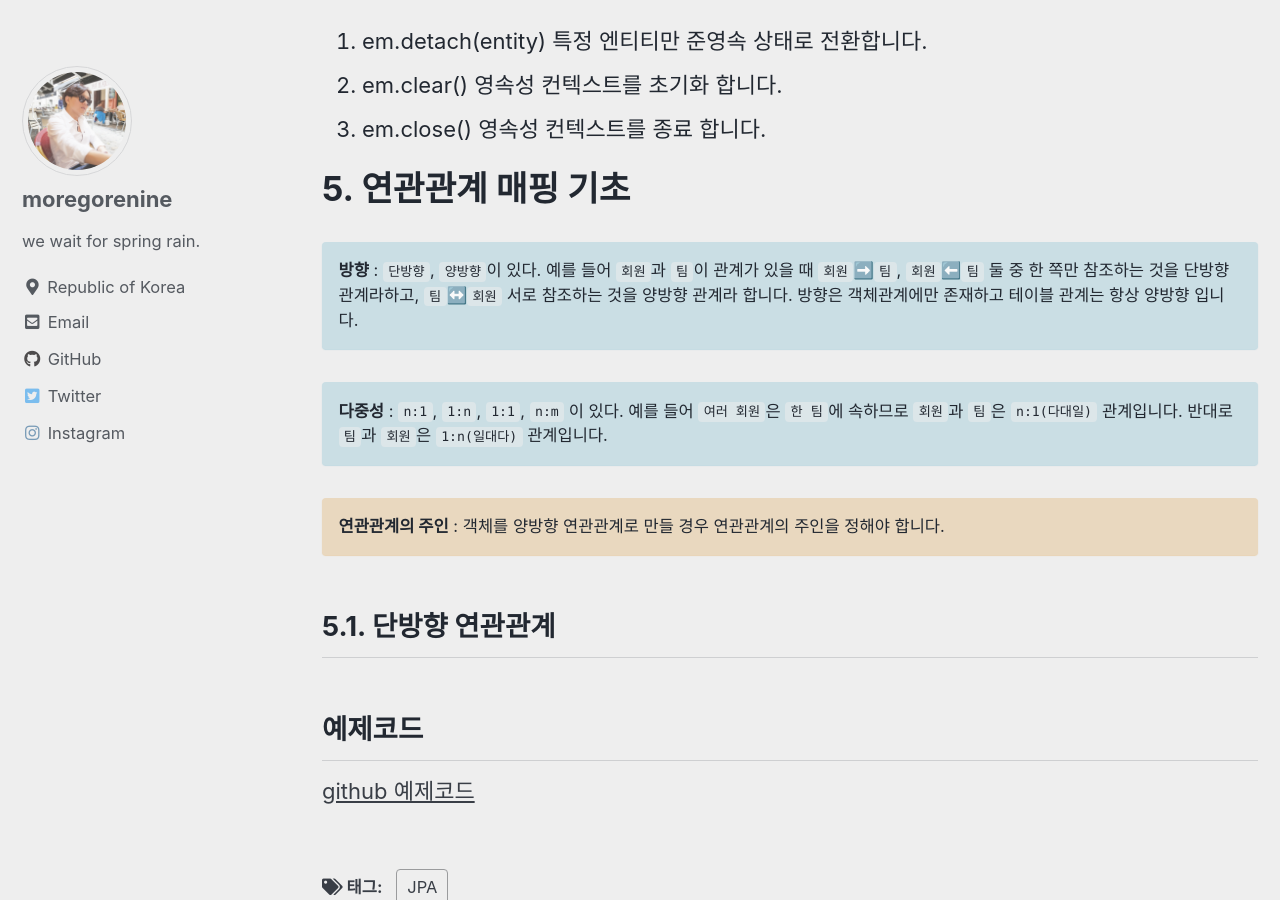
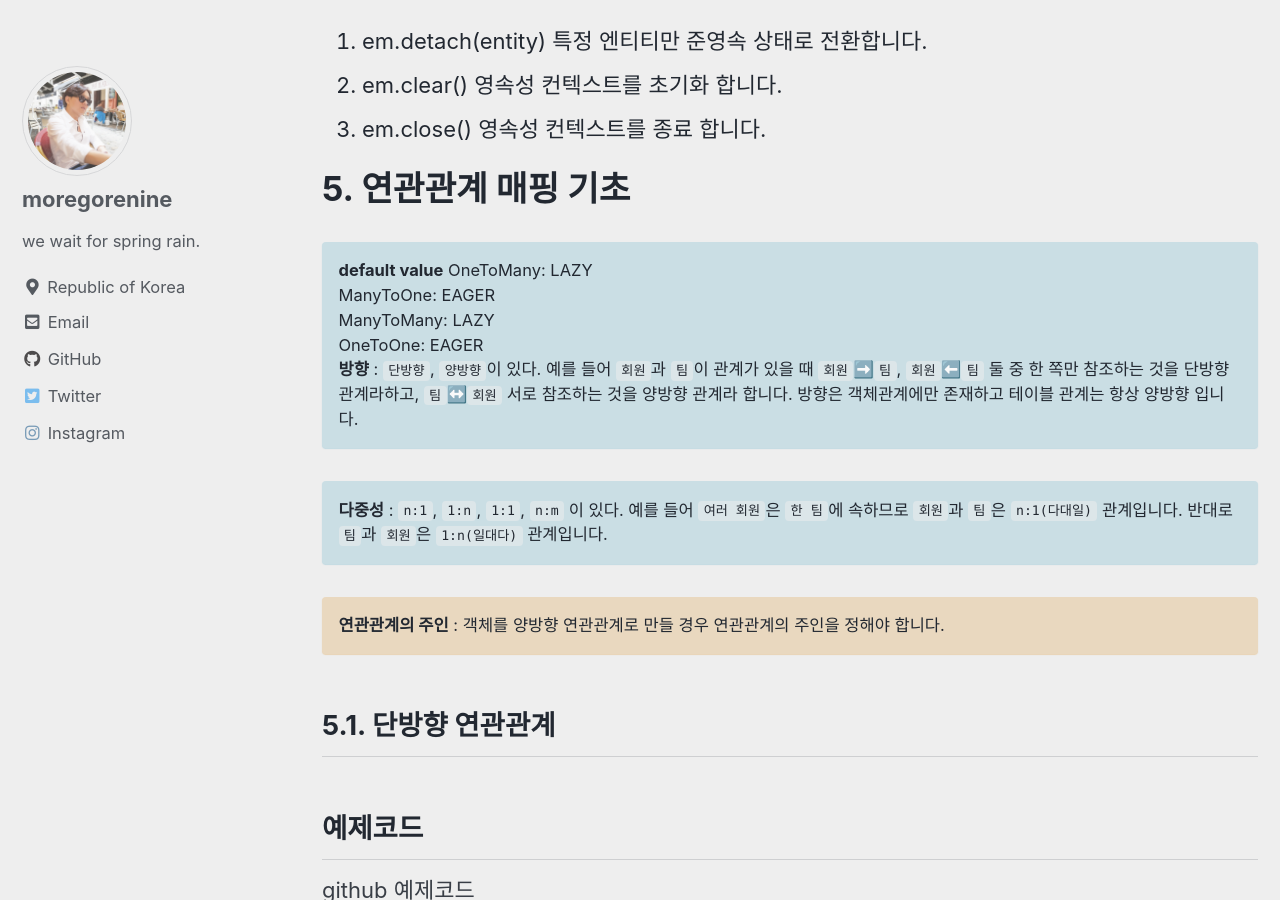
Before and after one commit to moregorenine/moregorenine.github.io, a Jekyll site: the page built from _posts/jpa/2021-07-23-jpa.md, in a window 1280 px wide and 900 px high, scrolled down 9553 px. Built offline with Jekyll 4.4.1, drawn with Linux system fonts in a browser that asks for light colours; cached includes are drawn as plain includes; comment, search, counter and statistics services are not loaded.

Commit message:
Update 2021-07-23-jpa.md

```diff
--- a/_posts/jpa/2021-07-23-jpa.md
+++ b/_posts/jpa/2021-07-23-jpa.md
@@ -254,6 +254,11 @@ flush는 영속성 컨텍스트의 변경 내용을 데이터베이스에 반영
 3. em.close() 영속성 컨텍스트를 종료 합니다.
 
 # 5. 연관관계 매핑 기초
+**default value**
+OneToMany: LAZY
+ManyToOne: EAGER
+ManyToMany: LAZY
+OneToOne: EAGER
 **방향** : `단방향`, `양방향`이 있다. 예를 들어 `회원`과 `팀`이 관계가 있을 때 `회원`➡️`팀`, `회원`⬅️`팀` 둘 중 한 쪽만 참조하는 것을 단방향 관계라하고, `팀`↔️`회원` 서로 참조하는 것을 양방향 관계라 합니다. 방향은 객체관계에만 존재하고 테이블 관계는 항상 양방향 입니다.
 {: .notice--info}
 **다중성** : `n:1`, `1:n`, `1:1`, `n:m` 이 있다. 예를 들어 `여러 회원`은 `한 팀`에 속하므로 `회원`과 `팀`은 `n:1(다대일)` 관계입니다. 반대로 `팀`과 `회원`은 `1:n(일대다)` 관계입니다.
```
